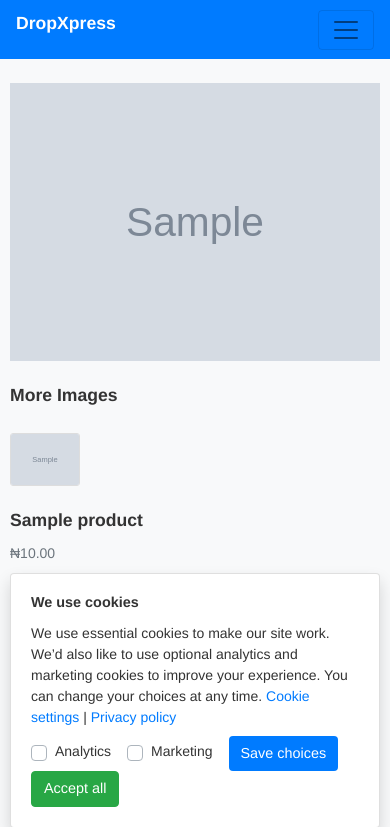
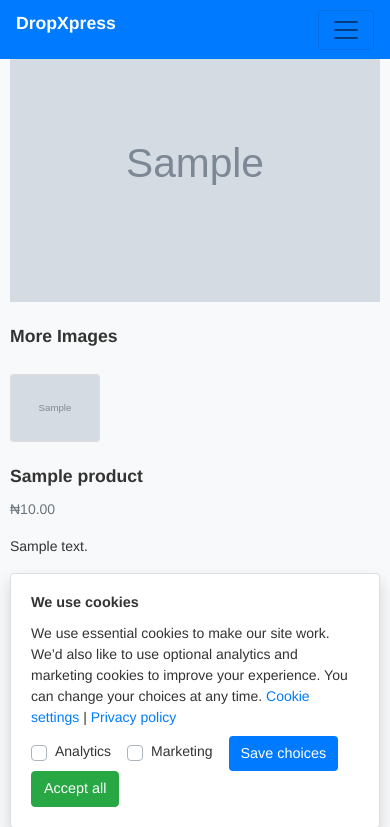
Before and after one commit to kaelzubs/dropshipping, a Django app: a page that uses templates/base.html in a window 390 px wide. Shown: the top 827 px of the page. Run offline with Django 4.2, Linux system fonts and the light colour scheme; tables that the repository leaves empty hold one stand-in row (values such as "Sample post"); grey boxes marked "Sample" are stand-in pictures; some libraries are stand-ins or nearby versions.

Commit message:
Initial one

```diff
--- a/static/css/styles.css
+++ b/static/css/styles.css
@@ -138,7 +138,7 @@ body {
   .more-images {
     flex-wrap: nowrap;          /* keep them in one line */
     overflow-x: auto;           /* enable horizontal scroll */
-    -webkit-overflow-scrolling: touch; /* smooth iOS scroll */
+    /* -webkit-overflow-scrolling: touch; smooth iOS scroll */
   }
 
   .more-images img {
@@ -151,13 +151,6 @@ body {
 @media (max-width: 768px) {
   .more-images img {
     max-width: 90px;   /* shrink thumbnails */
-  }
-}
-
-/* Mobile view */
-@media (max-width: 576px) {
-  .more-images img {
-    max-width: 70px;   /* even smaller thumbnails */
   }
 }
 
--- a/templates/accounts/contact_success.html
+++ b/templates/accounts/contact_success.html
@@ -13,7 +13,7 @@
           <p>We’ve received your message and our support team will get back to you as soon as possible.</p>
 
           <div class="mt-4">
-            <a href="{% url 'core:home' %}" class="btn btn-primary mb-4">Return to Homepage</a>
+            <a href="{% url 'core:home' %}" class="btn btn-primary mb-3">Return to Homepage</a>
             <a href="{% url 'catalog:list' %}" class="btn btn-outline-success">Continue Shopping</a>
           </div>
         </div>
--- a/templates/base.html
+++ b/templates/base.html
@@ -13,7 +13,7 @@
   <link href="{% static 'img/favicon.png' %}" type="image/png" rel="icon">
 </head>
 <body>
-  <nav class="navbar navbar-expand-lg navbar-light bg-primary sticky-top">
+  <nav class="navbar navbar-expand-lg navbar-light bg-primary fixed-top">
     <a class="navbar-brand text-white" href="{% url 'core:home' %}"><h3>DropXpress</h3></a>
     <button class="navbar-toggler" type="button" data-toggle="collapse" data-target="#nav">
       <span class="navbar-toggler-icon"></span>
```
